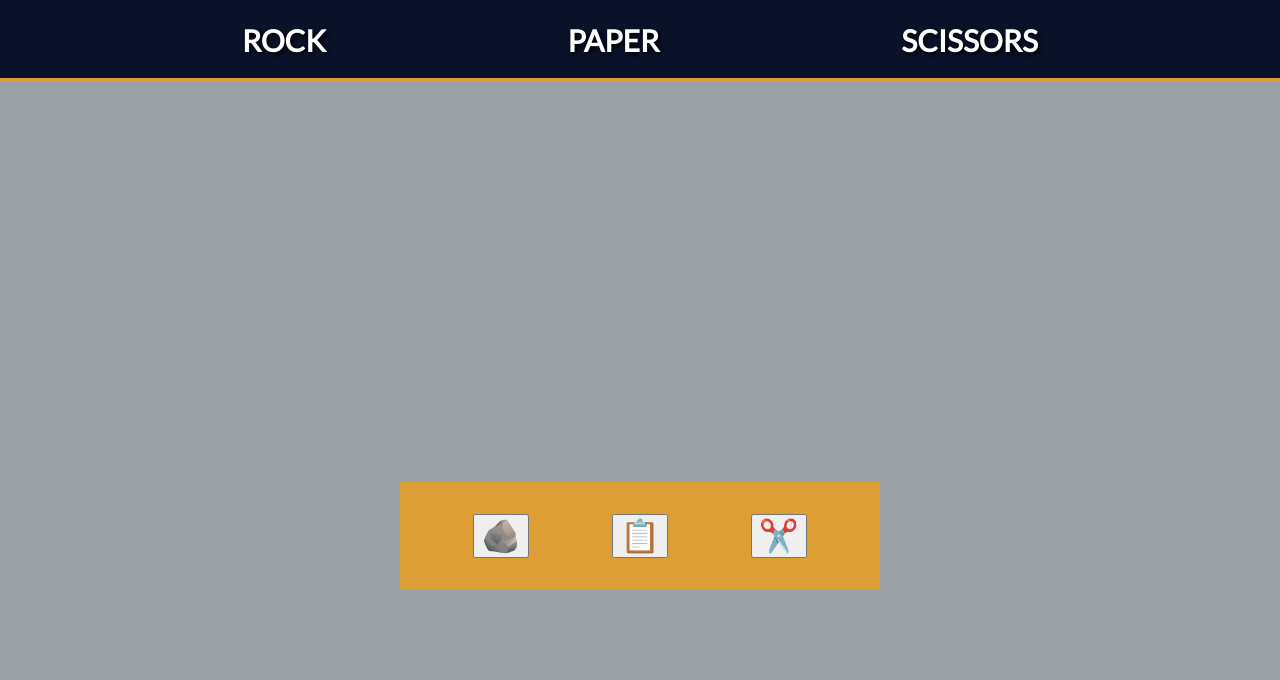
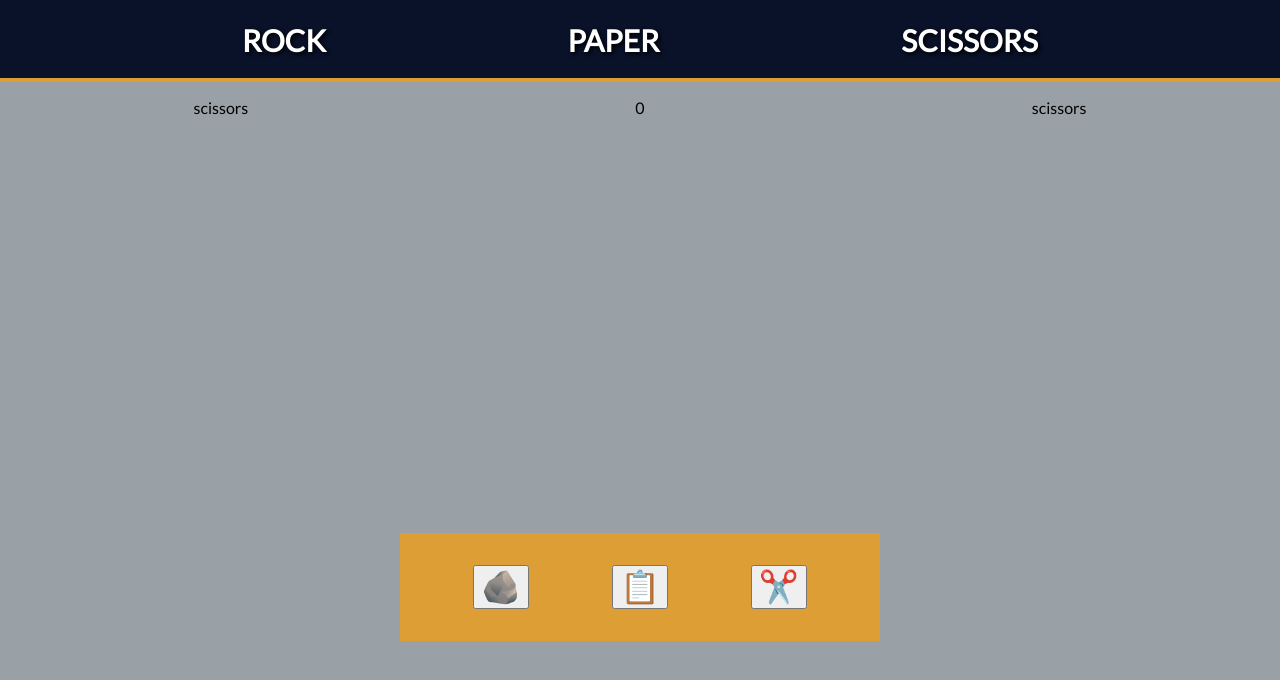
Before and after one commit to calebstem/rockpaperscissors, a plain HTML site: page main.html in a window 1280 px wide. Both pictures are taken after a click on the button "✂️". Drawn offline with Linux system fonts and the light colour scheme.

Commit message:
Fufills all requirements for project

```diff
--- a/main.html
+++ b/main.html
@@ -16,8 +16,10 @@
         <h1 class="headcon">PAPER</h1>
         <h1 class="headcon">SCISSORS</h1>
     </div>
-    <div>
+    <div class="gameContent">
+        <p id="player"></p>
         <p id="score"></p>
+        <p id="computer"></p>
     </div>
     <div class="buttonbox">
         <button class="button" id='rock' onClick="playerPlay(this.id)">🪨</button>
--- a/script.js
+++ b/script.js
@@ -28,8 +28,15 @@ let playerPlay = function(clicked_id) {
     computerPlay();
     console.log(`Computer chose ${computerChoice}`)
     evaluateResult();
+    document.getElementById('score').textContent = score;
+    document.getElementById('player').textContent = playerChoice;
+    document.getElementById('computer').textContent = computerChoice;
     if (score == 5 || score == -5){
-        console.log(score);
+        if (score == 5){
+            document.getElementById('player').textContent = 'Winner';
+        } else {
+            document.getElementById('computer').textContent = 'Winner';
+        }
         score = 0;
         return;
     }
--- a/style.css
+++ b/style.css
@@ -36,3 +36,8 @@ body {
 .button {
     font-size: 2em;
 }
+
+.gameContent{
+    display: flex;
+    justify-content: space-around;
+}
```
